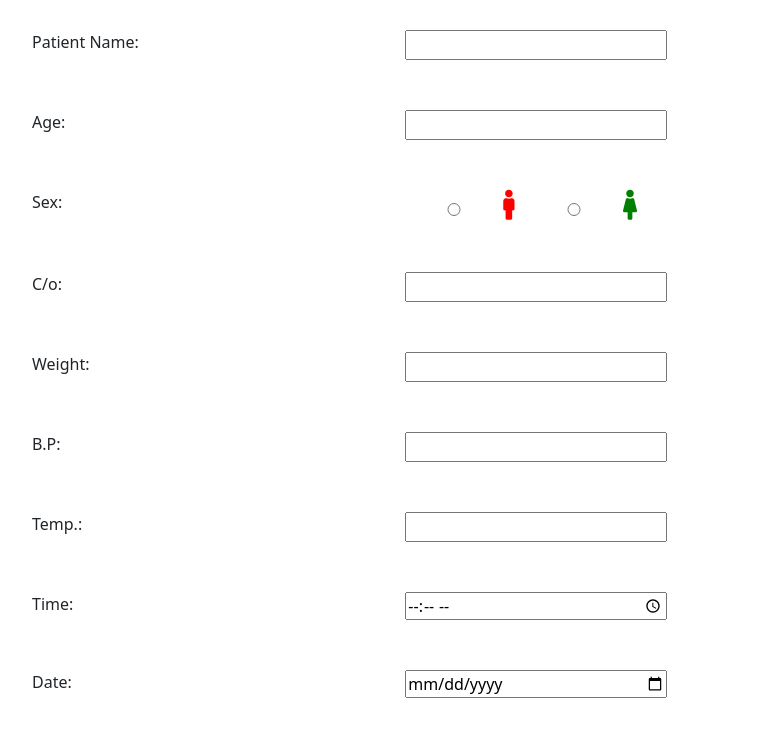
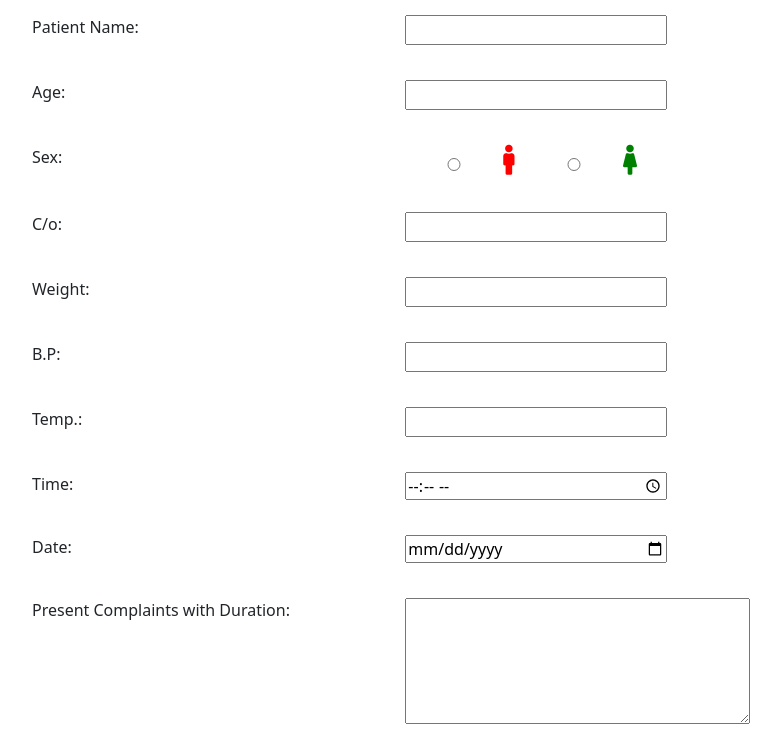
Before and after one commit to sandeepkamishetti/suksheama-prescription, a React (Create React App) app: page / in a window 1280 px wide. Shown: the top 746 px of the page, without its empty margins (48-829 px from the left). Built offline with nearby package versions, Linux system fonts and the light colour scheme.

Commit message:
Reverting the duration related changes

```diff
--- a/src/App.css
+++ b/src/App.css
@@ -209,9 +209,8 @@ input {
 
 .row>*{ /*Sandeep's changes*/
   padding: 0px !important;
-  margin-top: 0px !important;
+  margin-top: -15px !important;
   margin-bottom: 30px !important;
-  flex-wrap: nowrap !important;
 }
 
 .col3{/*Sandeep's changes*/
@@ -230,5 +229,5 @@ input {
 }
 
 .dur{  /*Sandeep's changes*/
-  width: 8.666667% !important;
+  width: 1.666667% !important;
 }
```
